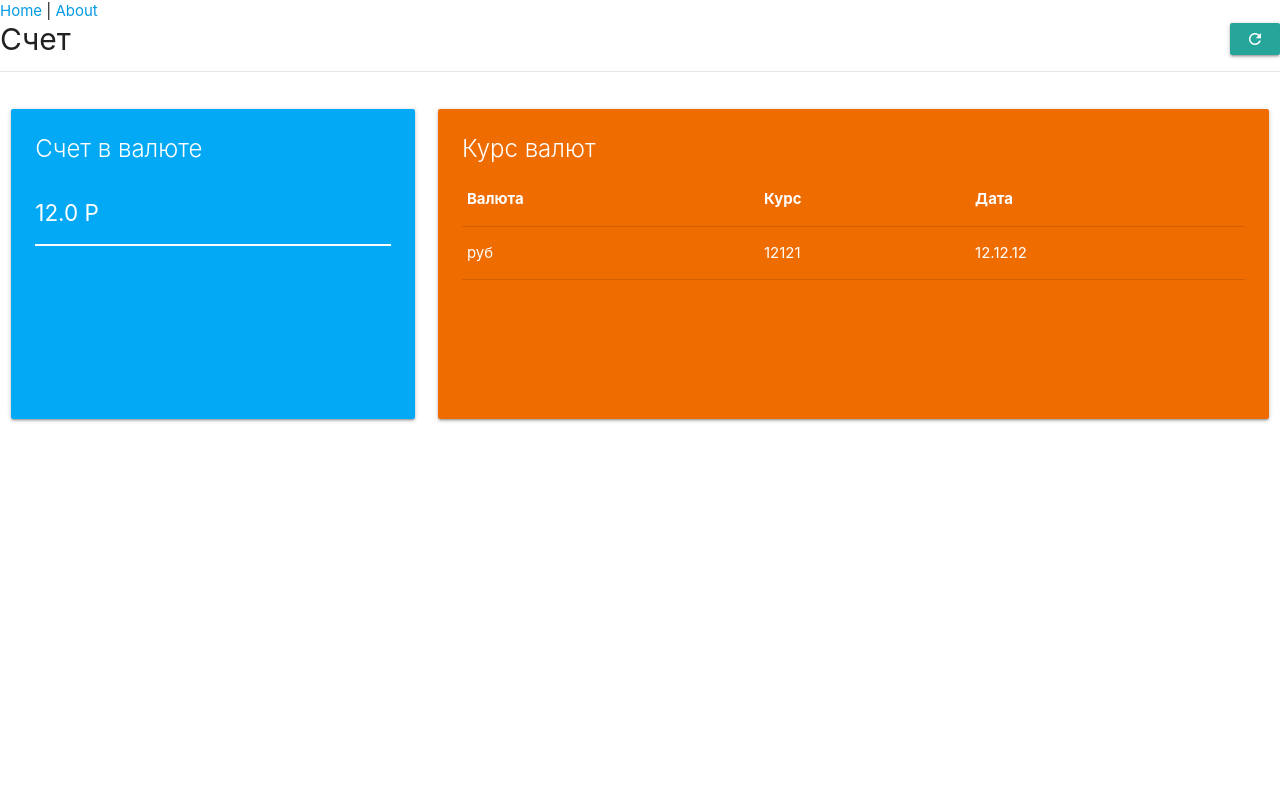
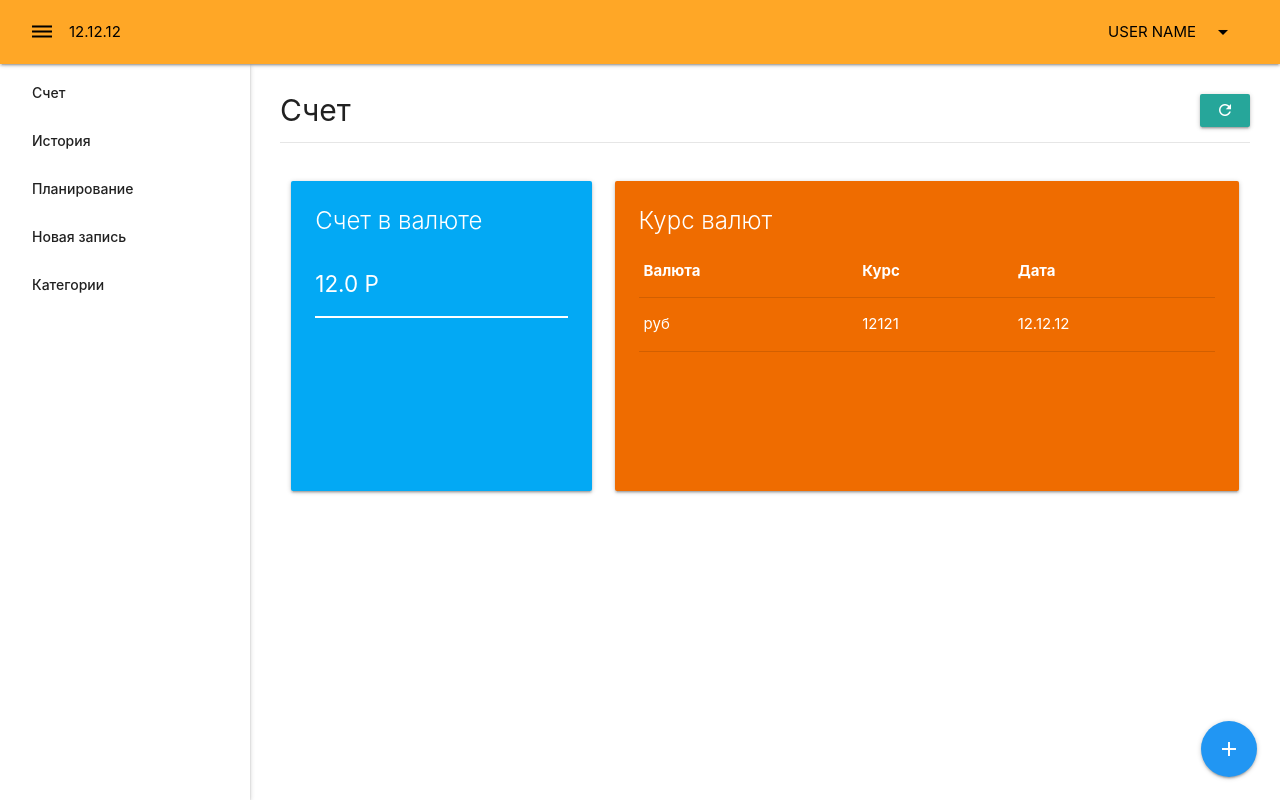
Before and after one commit to Filatenkova/vue-crm, a Vue app: page / in a window 1280 px wide. Built offline with nearby package versions, Linux system fonts and the light colour scheme.

Commit message:
VUEJS / страницы подключены к роутеру, настроен вывод общего шаблона страниц

```diff
--- a/src/App.vue
+++ b/src/App.vue
@@ -1,12 +1,28 @@
 <template>
   <div id="app">
-    <div id="nav">
-      <router-link to="/">Home</router-link> |
-      <router-link to="/about">About</router-link>
-    </div>
-    <router-view/>
+    <component :is="layout">
+      <router-view/>
+    </component>
   </div>
 </template>
+
+<script>
+// eslint-disable-next-line import/extensions
+import EmptyLayout from '@/layouts/EmptyLayout';
+// eslint-disable-next-line import/extensions
+import MainLayout from '@/layouts/MainLayout';
+
+export default {
+  computed: {
+    layout() {
+      return `${this.$route.meta.layout || 'empty'}-layout`;
+    },
+  },
+  components: {
+    EmptyLayout, MainLayout,
+  },
+};
+</script>
 
 <style lang="scss">
 @import '~materialize-css/dist/css/materialize.min.css';
--- a/src/router/index.js
+++ b/src/router/index.js
@@ -5,9 +5,76 @@ Vue.use(VueRouter);
 
 const routes = [
   {
+    path: '/login',
+    name: 'login',
+    meta: {
+      layout: 'empty',
+    },
+    component: () => import('../views/Login.vue'),
+  },
+  {
+    path: '/register',
+    name: 'register',
+    meta: {
+      layout: 'empty',
+    },
+    component: () => import('../views/Register.vue'),
+  },
+  {
     path: '/',
-    name: 'Home',
+    name: 'home',
+    meta: {
+      layout: 'main',
+    },
     component: () => import('../views/Home.vue'),
+  },
+  {
+    path: '/categories',
+    name: 'categories',
+    meta: {
+      layout: 'main',
+    },
+    component: () => import('../views/Categories.vue'),
+  },
+  {
+    path: '/detail/:id',
+    name: 'detail',
+    meta: {
+      layout: 'main',
+    },
+    component: () => import('../views/Detail.vue'),
+  },
+  {
+    path: '/history',
+    name: 'history',
+    meta: {
+      layout: 'main',
+    },
+    component: () => import('../views/History.vue'),
+  },
+  {
+    path: '/planning',
+    name: 'planning',
+    meta: {
+      layout: 'main',
+    },
+    component: () => import('../views/Planning.vue'),
+  },
+  {
+    path: '/profile',
+    name: 'profile',
+    meta: {
+      layout: 'main',
+    },
+    component: () => import('../views/Profile.vue'),
+  },
+  {
+    path: '/record',
+    name: 'record',
+    meta: {
+      layout: 'main',
+    },
+    component: () => import('../views/Record.vue'),
   },
 ];
 
```
